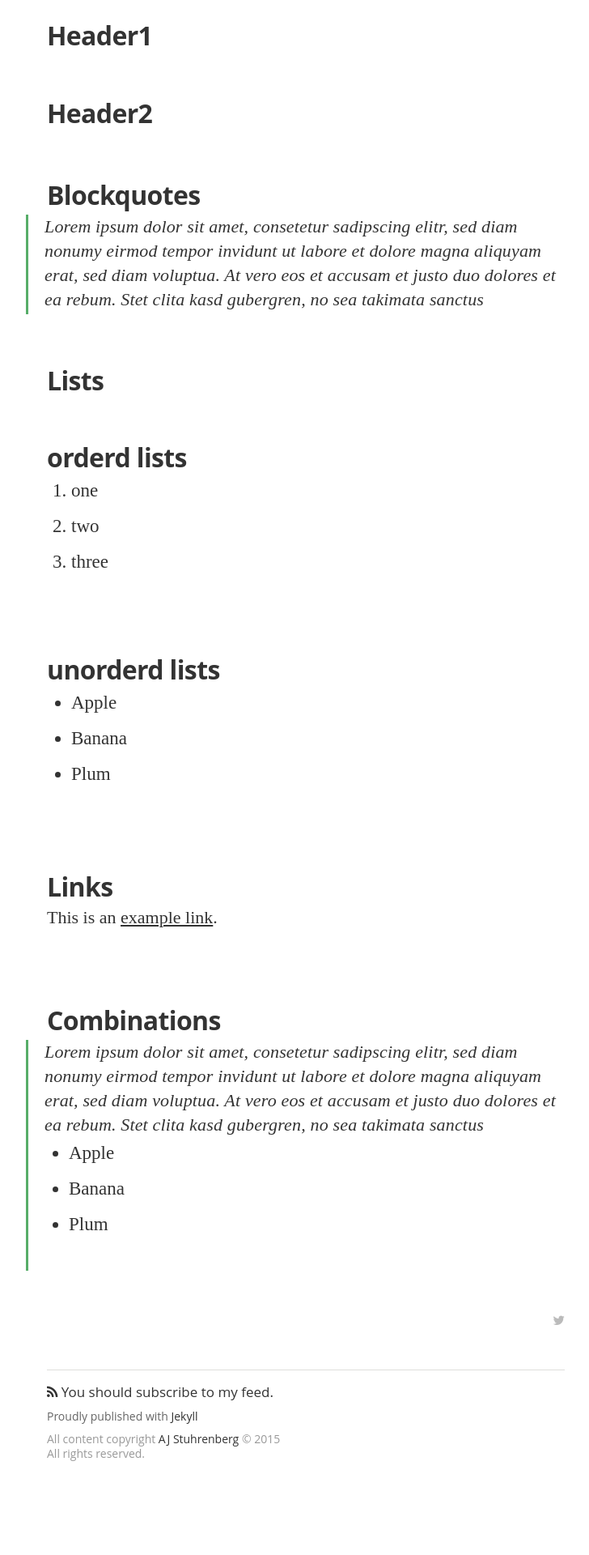
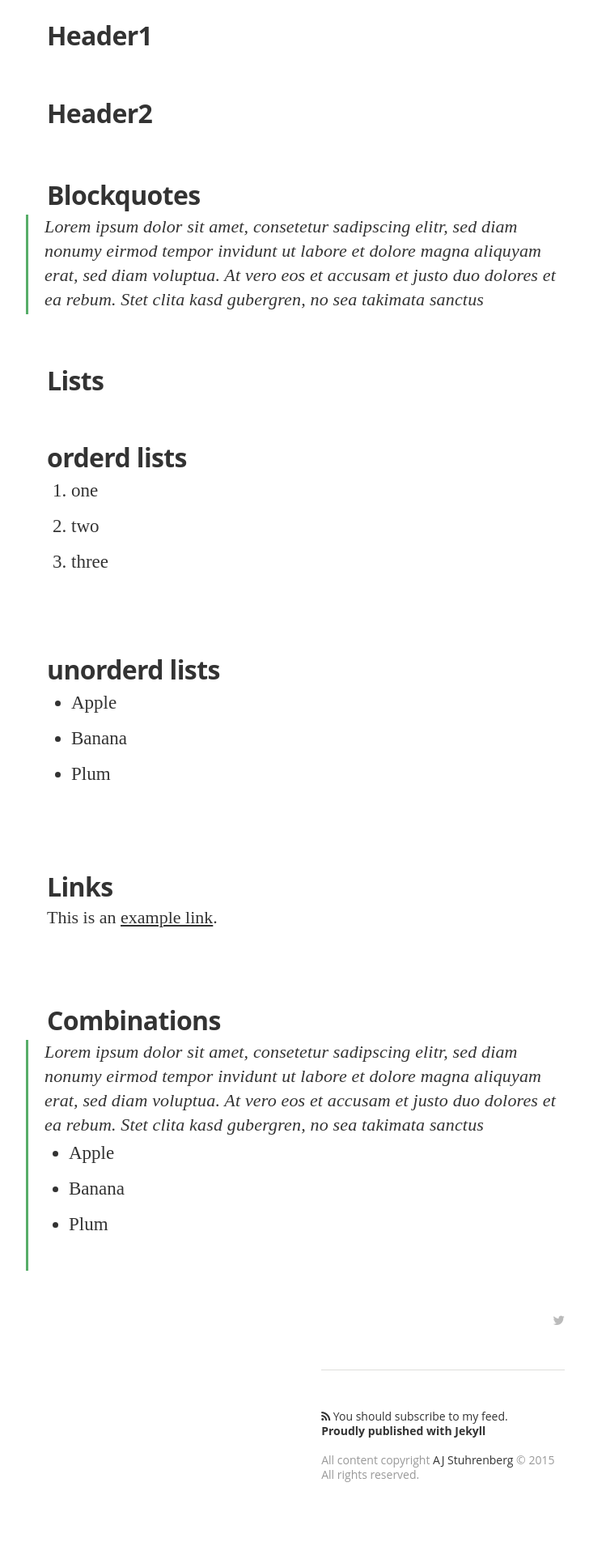
Before and after one commit to aj9045/aj9045.github.io, a Jekyll site: the page built from mediator/_posts/2014-11-30-mediator_features.md, in a window 1280 px wide. Shown: the part 1245-3165 px from the top of the page at 81% size, without its empty margins (262-990 px from the left). Built offline with Jekyll 4.4.1, drawn with Linux system fonts in a browser that asks for light colours; nearby versions of some CDN libraries; some web fonts are replaced; Markdown is read by kramdown in place of the engine named in the settings; before the commit the page ends 3139 px from its top, so only the background shows below that; grey boxes are pictures that could not be loaded.

Commit message:
change sass file

```diff
--- a/mediator/css/main.sass
+++ b/mediator/css/main.sass
@@ -481,12 +481,13 @@ body
         &.published
           color: #999
     .isRight
-      width: 100%
+      float: right
+      width: 47%
       @include box-sizing(border-box)
       @include respond-to(800)
         width: 100%
       .index-headline
-        padding-bottom: 0px
+        padding-bottom: 32px
       .site-footer
         margin: 0
         padding: 0
@@ -502,9 +503,9 @@ body
             text-decoration: underline
         .poweredby
           display: block
-          padding-top: 10px
-          padding-bottom: 10px
-          color: #666
+          padding-bottom: 18px
+          font-weight: 700
+          color: #333
 .share
   text-align: right
   padding: 20px 0 0
@@ -602,6 +603,3 @@ pre
     border: 0
     padding-right: 0
     padding-left: 0
-
-.subscribe
-  font-size: 17px
```
